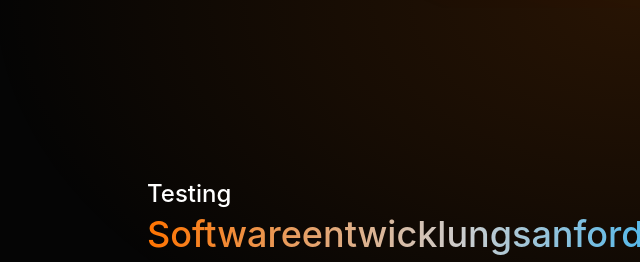
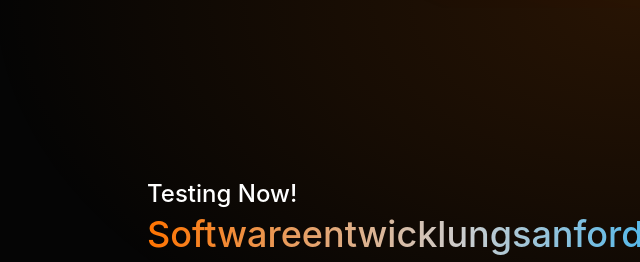
Before and after one commit to CocoGrid/Test2, a plain HTML site: page index.html in a window 1280 px wide. Shown: the top 262 px of the page, 640-1280 px from the left. Drawn offline with Linux system fonts and the light colour scheme.

Commit message:
Update index.html

```diff
--- a/index.html
+++ b/index.html
@@ -54,7 +54,7 @@
             <div class="hero-form-section">
                 <!-- Heading -->
                 <div class="hero-text-section">
-                    <h2 class="hero-subtitle">Testing</h2>
+                    <h2 class="hero-subtitle">Testing Now!</h2>
                     <h1 class="hero-title">Softwareentwicklungsanforderungen</h1>
                     <p class="hero-subheading">Ihres Unternehmens</p>
                     <p class="hero-description">
```
